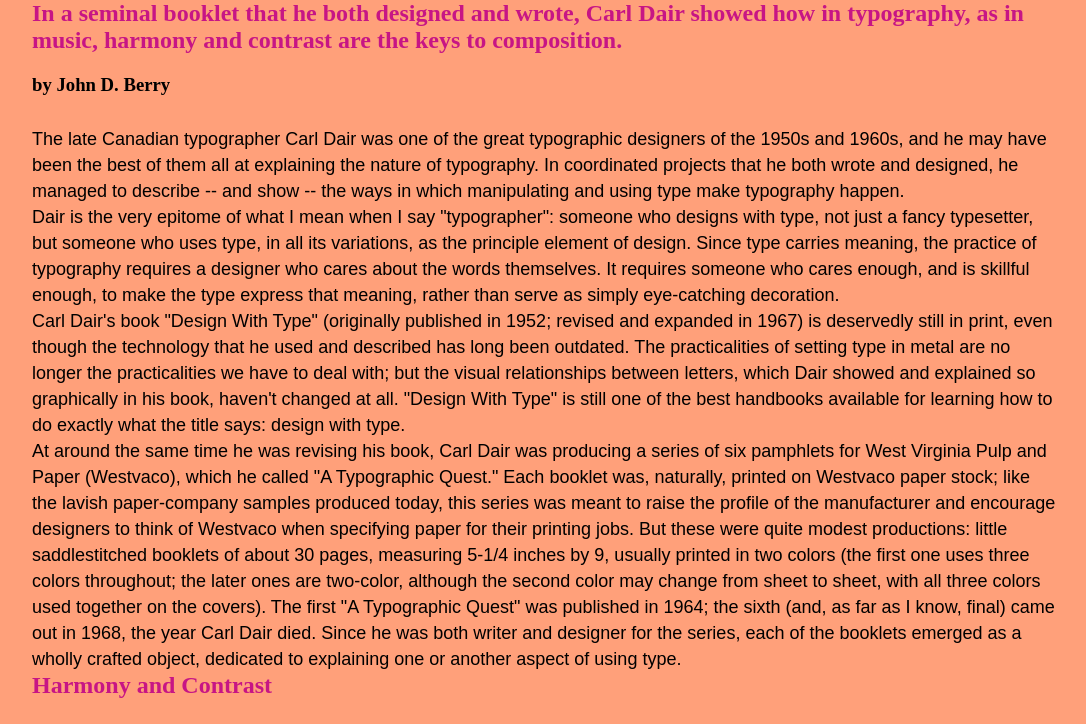
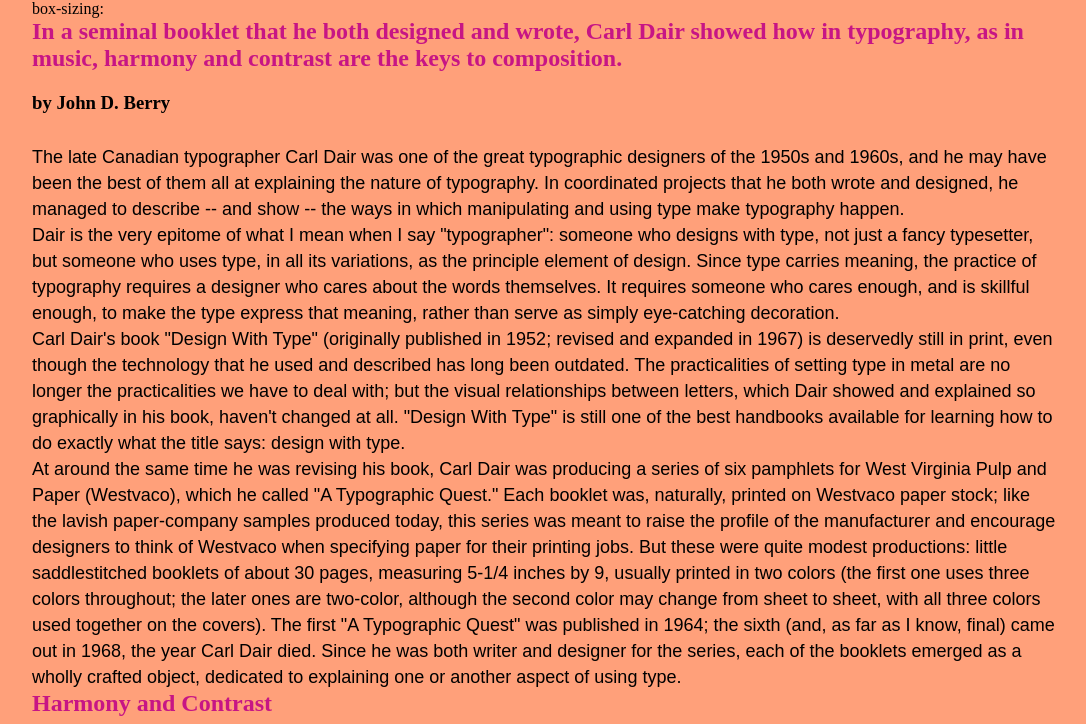
Before and after one commit to qinxiuyan/qin01, a plain HTML site: page index.html in a window 1280 px wide. Shown: the part 282-1006 px from the top of the page, without its empty margins (96-1182 px from the left). Drawn offline with Linux system fonts and the light colour scheme.

Commit message:
Update index.html

```diff
--- a/index.html
+++ b/index.html
@@ -8,6 +8,9 @@
     </head>
     <body>
        <h1> Seven Principles of Typographic Contrast</h1>
+<div>
+    box-sizing:
+</div>
 
 <h2>In a seminal booklet that he both designed and wrote, Carl Dair showed how in typography, as in music, harmony and contrast are the keys to composition.</h2>
 
```
